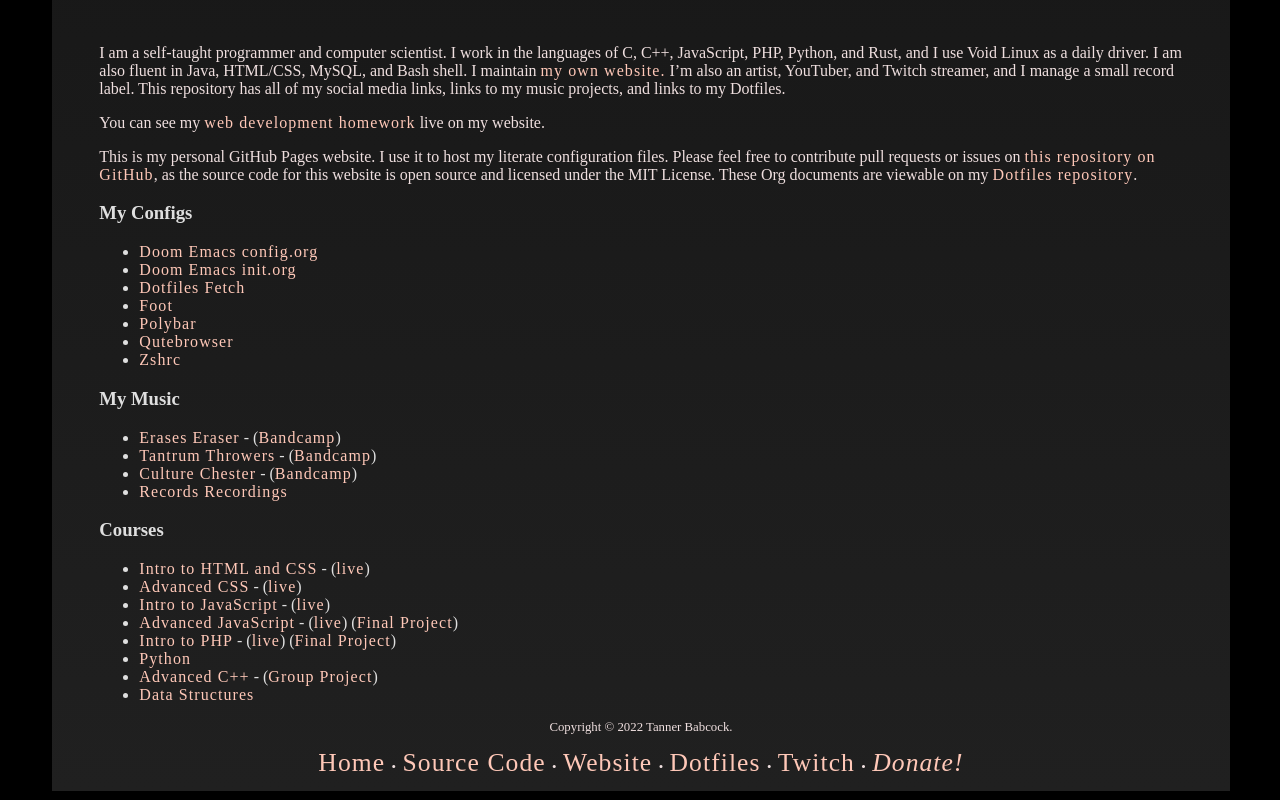
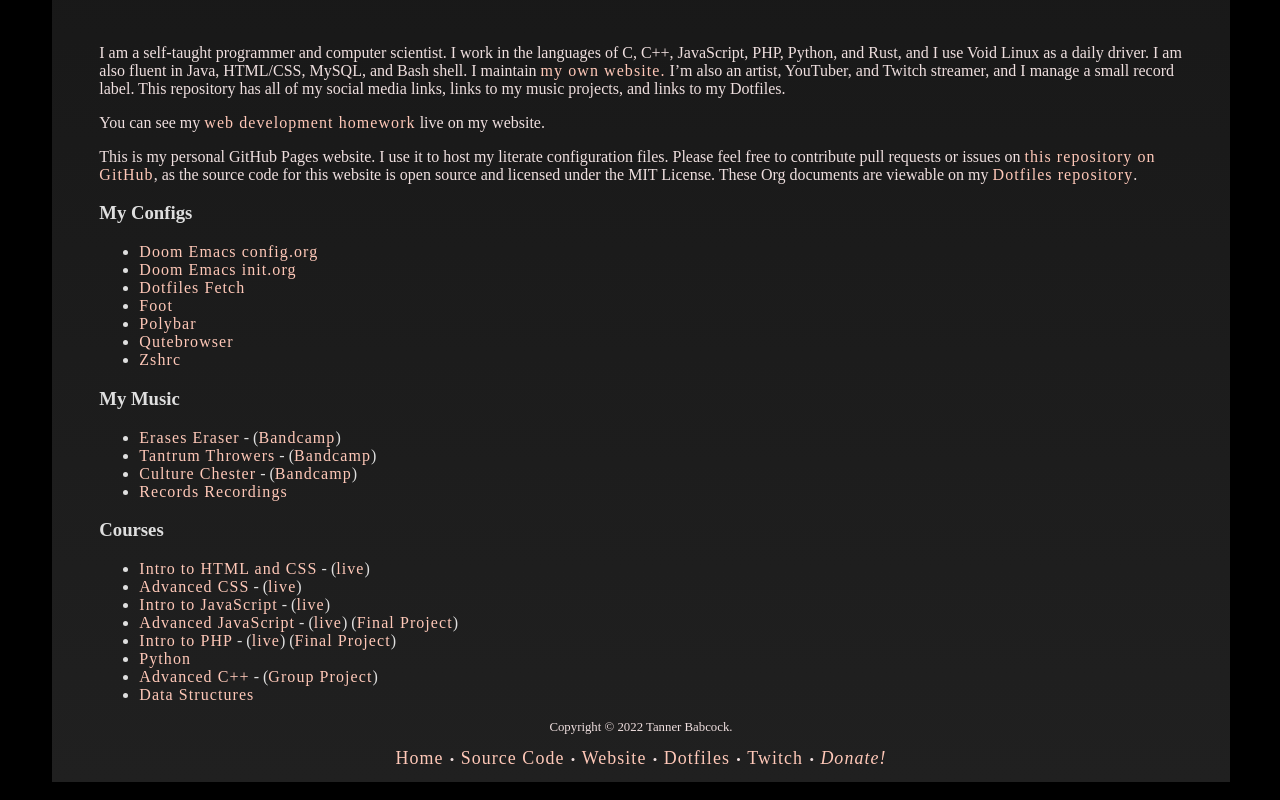
Before and after one commit to Babkock/Babkock.github.io, a plain HTML site: page index.html in a window 1280 px wide. Shown: the part 826-1626 px from the top of the page. Drawn offline with Linux system fonts and the light colour scheme.

Commit message:
Sun Oct 30 08:41:00 PM UTC 2022

```diff
--- a/configs/style.css
+++ b/configs/style.css
@@ -89,5 +89,5 @@ footer center p {
 	font-size:0.8em !important;
 }
 footer center p a {
-	font-size:2.0em !important;
+	font-size:1.4em !important;
 }
--- a/style.css
+++ b/style.css
@@ -89,5 +89,5 @@ footer center p {
 	font-size:0.8em !important;
 }
 footer center p a {
-	font-size:2.0em !important;
+	font-size:1.4em !important;
 }
```
